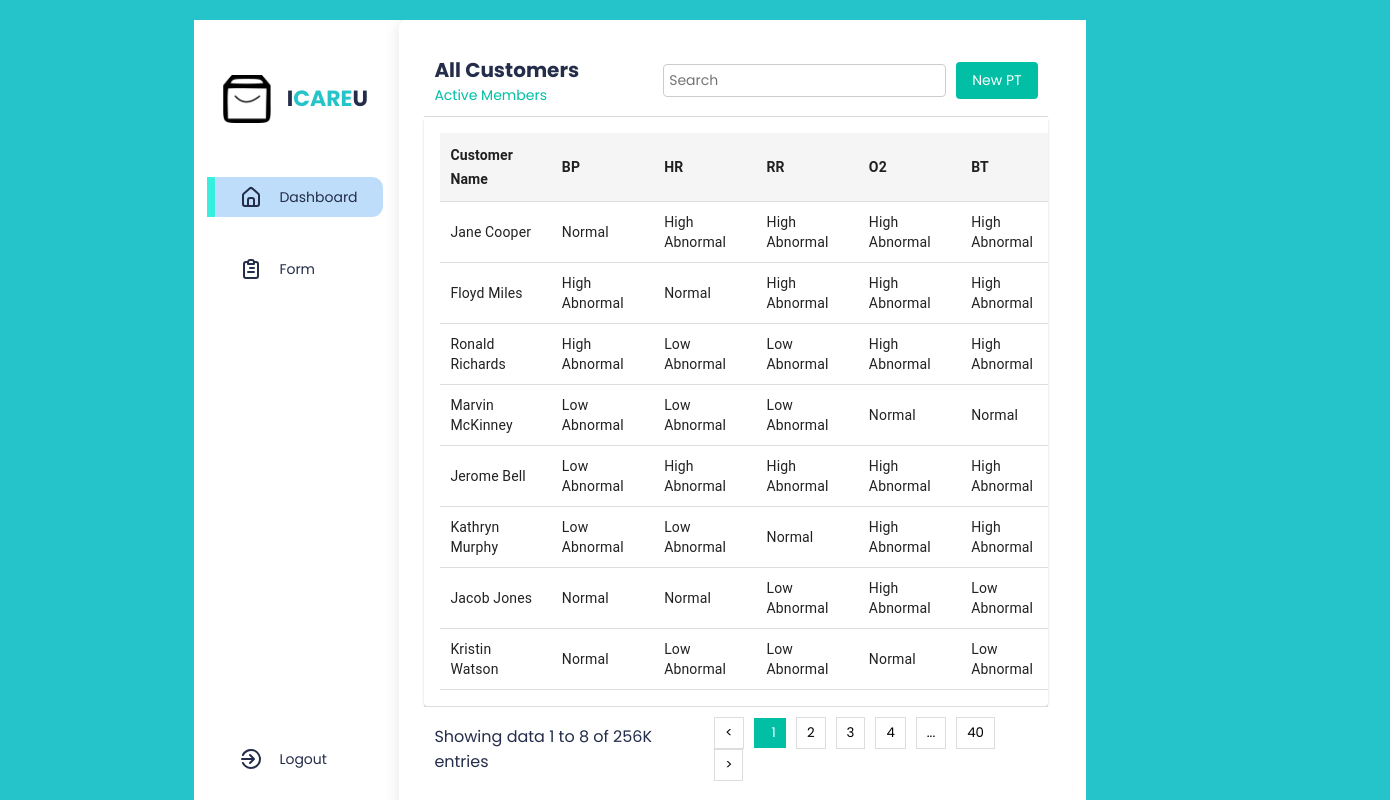
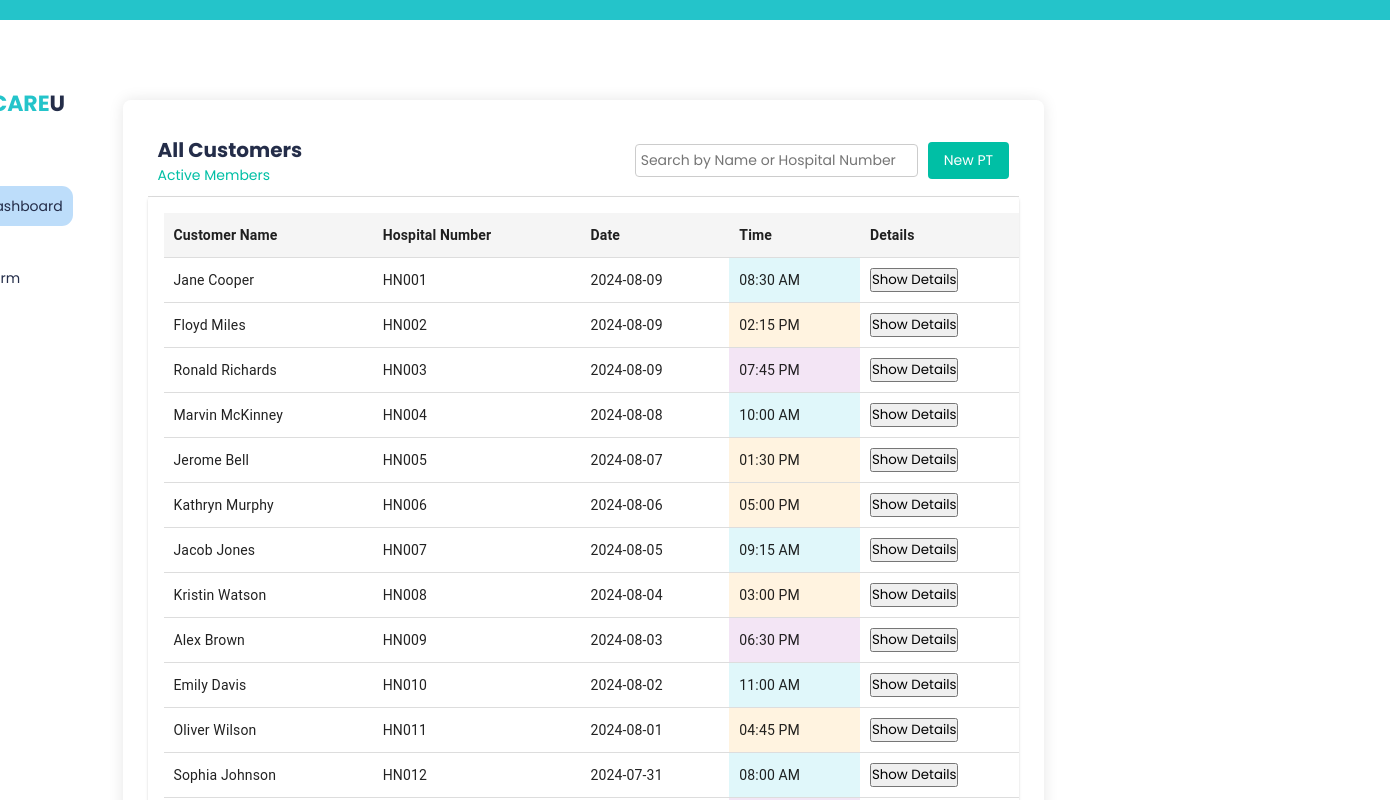
Before and after one commit to leequeRz/Tundjang2024, a React (Create React App) app: page / in a window 1280 px wide. Shown: the top 800 px of the page, 1390 px wide, since content can reach past the window. Built offline with nearby package versions, Linux system fonts and the light colour scheme.

Commit message:
update ta

```diff
--- a/src/App.css
+++ b/src/App.css
@@ -15,6 +15,8 @@
   color: var(--black);
   background: white;
   height: 100%;
+  width: 1500px;
+  /* width: 100%; */
   display: flex;
   align-items: center;
   justify-content: center;
@@ -25,13 +27,18 @@
   display: grid;
   height: 97%;
   width: 97%;
-  /* background: var(--glass); */
+  /* background: black; */
   border-radius: 2rem;
-  gap: 16px;
-  grid-template-columns: 11rem auto;
+  gap: 50px;
+  grid-template-columns: 10rem auto;
   overflow: hidden;
+  /* padding: auto; */
 }
-
+.MainContent{
+  width: 97%;
+  height: 90%;
+  margin-top: 10vh;
+}
 @media screen and (max-width: 1200px) {
   .AppGlass {
     grid-template-columns: 20% auto;
--- a/src/components/Form/Form.css
+++ b/src/components/Form/Form.css
@@ -17,24 +17,25 @@ body {
   background: rgb(36, 196, 202);
 }
 
-.container {
+.container-form {
   position: relative;
-  max-width: 700px;
+  max-width: 1200px;
   width: 100%;
   background: #fff;
   padding: 25px;
   border-radius: 8px;
   box-shadow: 0 0 15px rgba(0, 0, 0, 0.1);
+  color: #707070;
 }
 
-.container header {
+.container-form header {
   font-size: 1.5rem;
   color: #333;
   font-weight: 500;
   text-align: center;
 }
 
-.container .form {
+.container-form .form {
   margin-top: 30px;
 }
 
--- a/src/components/Form/Form.jsx
+++ b/src/components/Form/Form.jsx
@@ -3,7 +3,7 @@ import "./Form.css";
 
 const Form = () => {
   return (
-    <section className="container">
+    <section className="container-form">
       <header>Registration Form</header>
       <form action="#" className="form">
         <div className="input-box">
@@ -26,10 +26,12 @@ const Form = () => {
             <input type="date" placeholder="Enter birth date" required />
           </div>
         </div>
+
         <div className="input-box">
           <label>Age</label>
           <input type="text" placeholder="Enter age" required />
         </div>
+
         <div className="gender-box">
           <h3>Gender</h3>
           <div className="gender-option">
@@ -47,7 +49,7 @@ const Form = () => {
             </div>
           </div>
         </div>
-        <br />
+
         <div className="column">
           <label>BT</label>
           <div className="select-box">
@@ -69,6 +71,7 @@ const Form = () => {
             </select>
           </div>
         </div>
+
         <div className="input-box address">
           <label>Address</label>
           <input type="text" placeholder="Enter street address" required />
@@ -90,6 +93,7 @@ const Form = () => {
             <input type="number" placeholder="Enter postal code" required />
           </div>
         </div>
+
         <button>Submit</button>
       </form>
     </section>
--- a/src/components/MainDash/MainDash.css
+++ b/src/components/MainDash/MainDash.css
@@ -3,7 +3,7 @@
     display: flex;
     flex-direction: column;
     justify-content: space-evenly;
-    width: 100%;
+    width: 80vw;
 }
 
 @media screen and (max-width: 1200px) {
--- a/src/components/Table/Table.css
+++ b/src/components/Table/Table.css
@@ -8,8 +8,44 @@
 
 .Table {
   margin: 1rem;
-  width: 100%;
+  width: 90%;
   border-collapse: collapse;
+}
+/* Colors for different times of day */
+.morning {
+  background-color: #e0f7fa; /* Light cyan */
+}
+
+.afternoon {
+  background-color: #fff3e0; /* Light orange */
+}
+
+.evening {
+  background-color: #f3e5f5; /* Light purple */
+}
+
+/* Details section */
+.details {
+  margin-top: 1rem;
+  padding: 1rem;
+  border: 1px solid #ddd;
+  background-color: #f9f9f9;
+}
+
+.details h3 {
+  margin-bottom: 1rem;
+}
+
+/* Pagination controls */
+.pagination {
+  margin-top: 1rem;
+  display: flex;
+  justify-content: space-between;
+  align-items: center;
+}
+
+.pagination-controls button {
+  margin: 0 0.25rem;
 }
 
 .Table td,
@@ -22,7 +58,15 @@
 .Table th {
   background-color: #f5f5f5;
 }
-
+.container-table{
+  position: relative;
+  max-width: 1200px;
+  width: 90%;
+  /* background:var(--gray); */
+  padding: 25px;
+  border-radius: 8px;
+  box-shadow: 0 0 15px rgba(0, 0, 0, 0.1);
+}
 .header-container {
   display: flex;
   justify-content: space-between;
--- a/src/components/Table/Table.jsx
+++ b/src/components/Table/Table.jsx
@@ -1,4 +1,4 @@
-import React from 'react';
+import React, { useState } from 'react';
 import './Table.css';
 import Table from '@mui/material/Table';
 import TableBody from '@mui/material/TableBody';
@@ -8,76 +8,124 @@ import TableHead from '@mui/material/TableHead';
 import TableRow from '@mui/material/TableRow';
 import Paper from '@mui/material/Paper';
 
-const createData = (name, BP, HR, RR, O2, BT) => {
-  return { name, BP, HR, RR, O2, BT };
+// Mock Data
+const createData = (name, hospitalNumber, date, time) => {
+  return { name, hospitalNumber, date, time };
 };
 
 const rows = [
-  createData('Jane Cooper', 'Normal', 'High Abnormal', 'High Abnormal', 'High Abnormal', 'High Abnormal'),
-  createData('Floyd Miles', 'High Abnormal', 'Normal', 'High Abnormal', 'High Abnormal', 'High Abnormal'),
-  createData('Ronald Richards', 'High Abnormal', 'Low Abnormal', 'Low Abnormal', 'High Abnormal', 'High Abnormal'),
-  createData('Marvin McKinney', 'Low Abnormal', 'Low Abnormal', 'Low Abnormal', 'Normal', 'Normal'),
-  createData('Jerome Bell', 'Low Abnormal', 'High Abnormal', 'High Abnormal', 'High Abnormal', 'High Abnormal'),
-  createData('Kathryn Murphy', 'Low Abnormal', 'Low Abnormal', 'Normal', 'High Abnormal', 'High Abnormal'),
-  createData('Jacob Jones', 'Normal', 'Normal', 'Low Abnormal', 'High Abnormal', 'Low Abnormal'),
-  createData('Kristin Watson', 'Normal', 'Low Abnormal', 'Low Abnormal', 'Normal', 'Low Abnormal'),
+  createData('Jane Cooper', 'HN001', '2024-08-09', '08:30 AM'),
+  createData('Floyd Miles', 'HN002', '2024-08-09', '02:15 PM'),
+  createData('Ronald Richards', 'HN003', '2024-08-09', '07:45 PM'),
+  createData('Marvin McKinney', 'HN004', '2024-08-08', '10:00 AM'),
+  createData('Jerome Bell', 'HN005', '2024-08-07', '01:30 PM'),
+  createData('Kathryn Murphy', 'HN006', '2024-08-06', '05:00 PM'),
+  createData('Jacob Jones', 'HN007', '2024-08-05', '09:15 AM'),
+  createData('Kristin Watson', 'HN008', '2024-08-04', '03:00 PM'),
+  createData('Alex Brown', 'HN009', '2024-08-03', '06:30 PM'),
+  createData('Emily Davis', 'HN010', '2024-08-02', '11:00 AM'),
+  createData('Oliver Wilson', 'HN011', '2024-08-01', '04:45 PM'),
+  createData('Sophia Johnson', 'HN012', '2024-07-31', '08:00 AM'),
+  createData('Liam Smith', 'HN013', '2024-07-30', '12:30 PM'),
+  createData('Mia Martinez', 'HN014', '2024-07-29', '07:00 PM'),
+  createData('Noah Lee', 'HN015', '2024-07-28', '09:45 AM'),
+  createData('Isabella Clark', 'HN016', '2024-07-27', '03:30 PM'),
+  createData('Ethan Lewis', 'HN017', '2024-07-26', '06:15 PM'),
+  createData('Ava Walker', 'HN018', '2024-07-25', '10:30 AM'),
+  createData('Lucas Hall', 'HN019', '2024-07-24', '02:00 PM'),
+  createData('Charlotte Young', 'HN020', '2024-07-23', '07:30 PM'),
 ];
 
 const TableComponent = () => {
+  const [searchTerm, setSearchTerm] = useState('');
+  const [currentPage, setCurrentPage] = useState(1);
+  const rowsPerPage = 15;
+
+  // Filter and paginate data
+  const filteredRows = rows.filter(row =>
+    row.name.toLowerCase().includes(searchTerm.toLowerCase()) ||
+    row.hospitalNumber.toLowerCase().includes(searchTerm.toLowerCase())
+  );
+
+  const indexOfLastRow = currentPage * rowsPerPage;
+  const indexOfFirstRow = indexOfLastRow - rowsPerPage;
+  const currentRows = filteredRows.slice(indexOfFirstRow, indexOfLastRow);
+
+  const handlePageChange = (direction) => {
+    if (direction === 'next' && indexOfLastRow < filteredRows.length) {
+      setCurrentPage(currentPage + 1);
+    } else if (direction === 'prev' && currentPage > 1) {
+      setCurrentPage(currentPage - 1);
+    }
+  };
+
+  const getColorByTime = (value) => {
+    if (value.includes('AM')) return 'morning';
+    if (value.includes('PM') && parseInt(value.split(':')[0], 10) < 6) return 'afternoon';
+    return 'evening';
+  };
+
   return (
-    <div className="container">
-
+    <div className="container-table">
       <div className="header-container">
         <div className="header-left">
           <div className="header-title">All Customers</div>
           <div className="header-link">Active Members</div>
         </div>
         <div className="header-right">
-          <input type="text" className="search-input" placeholder="Search" />
+          <input
+            type="text"
+            className="search-input"
+            placeholder="Search by Name or Hospital Number"
+            value={searchTerm}
+            onChange={(e) => setSearchTerm(e.target.value)}
+          />
           <button className="new-pt-button">New PT</button>
         </div>
       </div>
-
 
       <TableContainer component={Paper}>
         <Table className="Table">
           <TableHead>
             <TableRow>
               <TableCell>Customer Name</TableCell>
-              <TableCell>BP</TableCell>
-              <TableCell>HR</TableCell>
-              <TableCell>RR</TableCell>
-              <TableCell>O2</TableCell>
-              <TableCell>BT</TableCell>
+              <TableCell>Hospital Number</TableCell>
+              <TableCell>Date</TableCell>
+              <TableCell>Time</TableCell>
+              <TableCell>Details</TableCell>
             </TableRow>
           </TableHead>
           <TableBody>
-            {rows.map((row, index) => (
+            {currentRows.map((row, index) => (
               <TableRow key={index}>
                 <TableCell>{row.name}</TableCell>
-                <TableCell>{row.BP}</TableCell>
-                <TableCell>{row.HR}</TableCell>
-                <TableCell>{row.RR}</TableCell>
-                <TableCell>{row.O2}</TableCell>
-                <TableCell>{row.BT}</TableCell>
+                <TableCell>{row.hospitalNumber}</TableCell>
+                <TableCell>{row.date}</TableCell>
+                <TableCell className={getColorByTime(row.time)}>{row.time}</TableCell>
+                <TableCell>
+                  <button onClick={() => alert(`Details for ${row.name}`)}>
+                    Show Details
+                  </button>
+                </TableCell>
               </TableRow>
             ))}
           </TableBody>
         </Table>
       </TableContainer>
-      <div className="pagination">
-        <span>Showing data 1 to 8 of 256K entries</span>
-        <div className="pagination-controls">
-          <button>{'<'}</button>
-          <button className="active">1</button>
-          <button>2</button>
-          <button>3</button>
-          <button>4</button>
-          <button>...</button>
-          <button>40</button>
-          <button>{'>'}</button>
+
+      {filteredRows.length > rowsPerPage && (
+        <div className="pagination">
+          <span>Showing data {indexOfFirstRow + 1} to {Math.min(indexOfLastRow, filteredRows.length)} of {filteredRows.length} entries</span>
+          <div className="pagination-controls">
+            <button onClick={() => handlePageChange('prev')} disabled={currentPage === 1}>
+              {'<'}
+            </button>
+            <button onClick={() => handlePageChange('next')} disabled={indexOfLastRow >= filteredRows.length}>
+              {'>'}
+            </button>
+          </div>
         </div>
-      </div>
+      )}
     </div>
   );
 };
```
